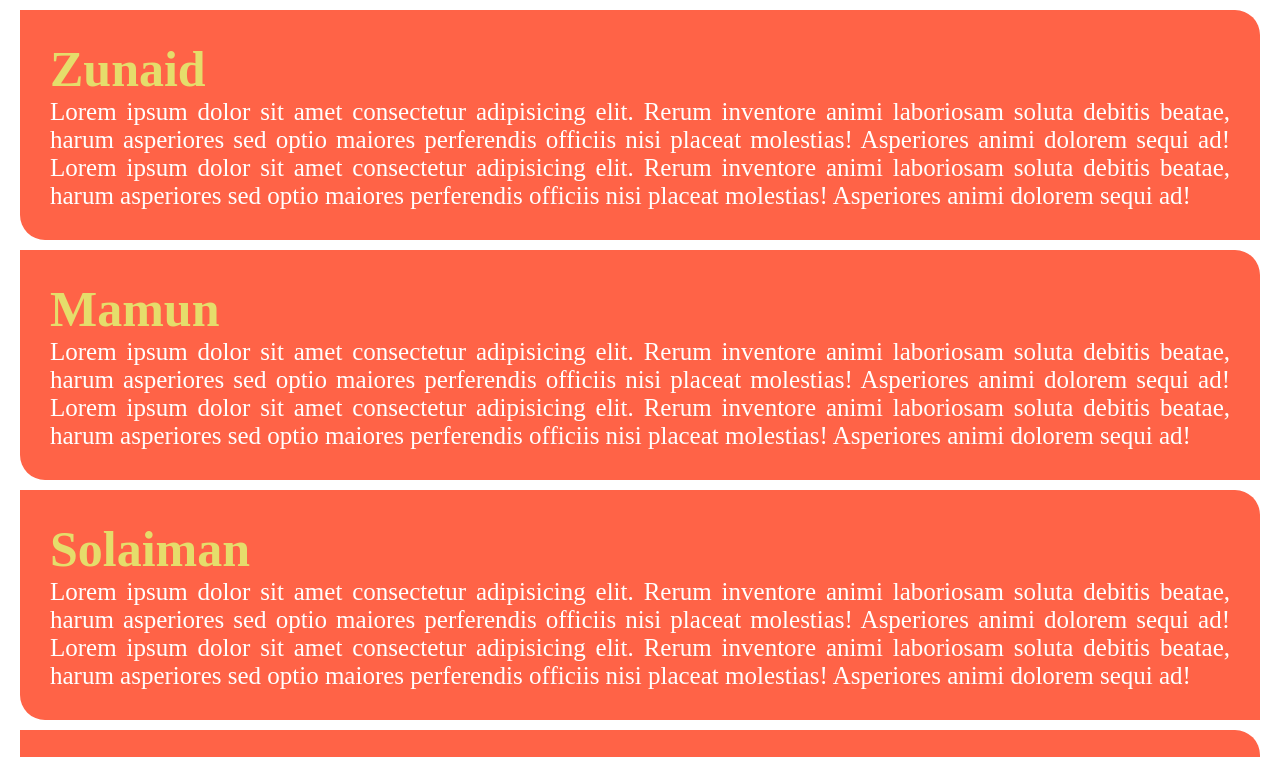
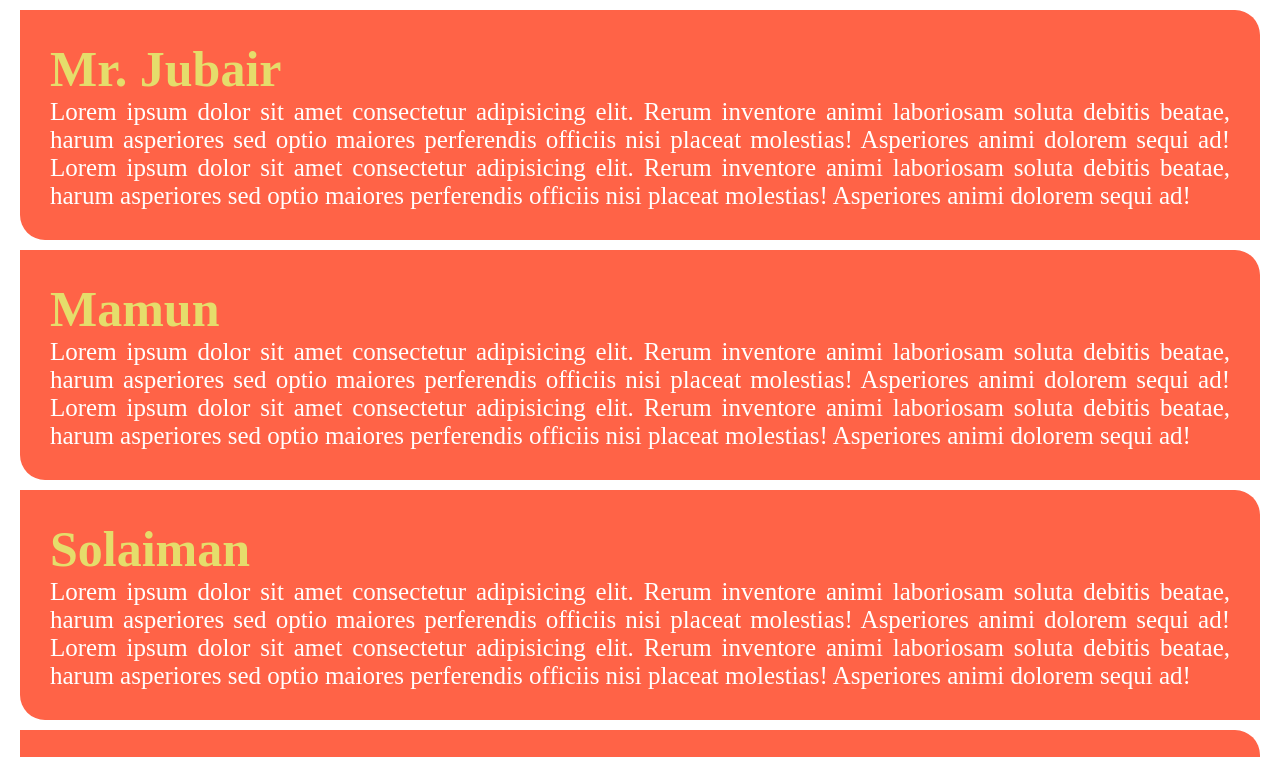
Before and after one commit to zunaid1/my-first-github-repo, a plain HTML site: page index.html in a window 1280 px wide. Shown: the top 757 px of the page. Drawn offline with Linux system fonts and the light colour scheme.

Commit message:
added jubair's Name

```diff
--- a/index.html
+++ b/index.html
@@ -13,7 +13,7 @@
 
 
 <div>
-	<h1>Zunaid</h1>
+	<h1>Mr. Jubair</h1>
 	<p>Lorem ipsum dolor sit amet consectetur adipisicing elit. Rerum inventore animi laboriosam soluta debitis beatae, harum asperiores sed optio maiores perferendis officiis nisi placeat molestias! Asperiores animi dolorem sequi ad! Lorem ipsum dolor sit amet consectetur adipisicing elit. Rerum inventore animi laboriosam soluta debitis beatae, harum asperiores sed optio maiores perferendis officiis nisi placeat molestias! Asperiores animi dolorem sequi ad!
 	</p>
 </div>
```
